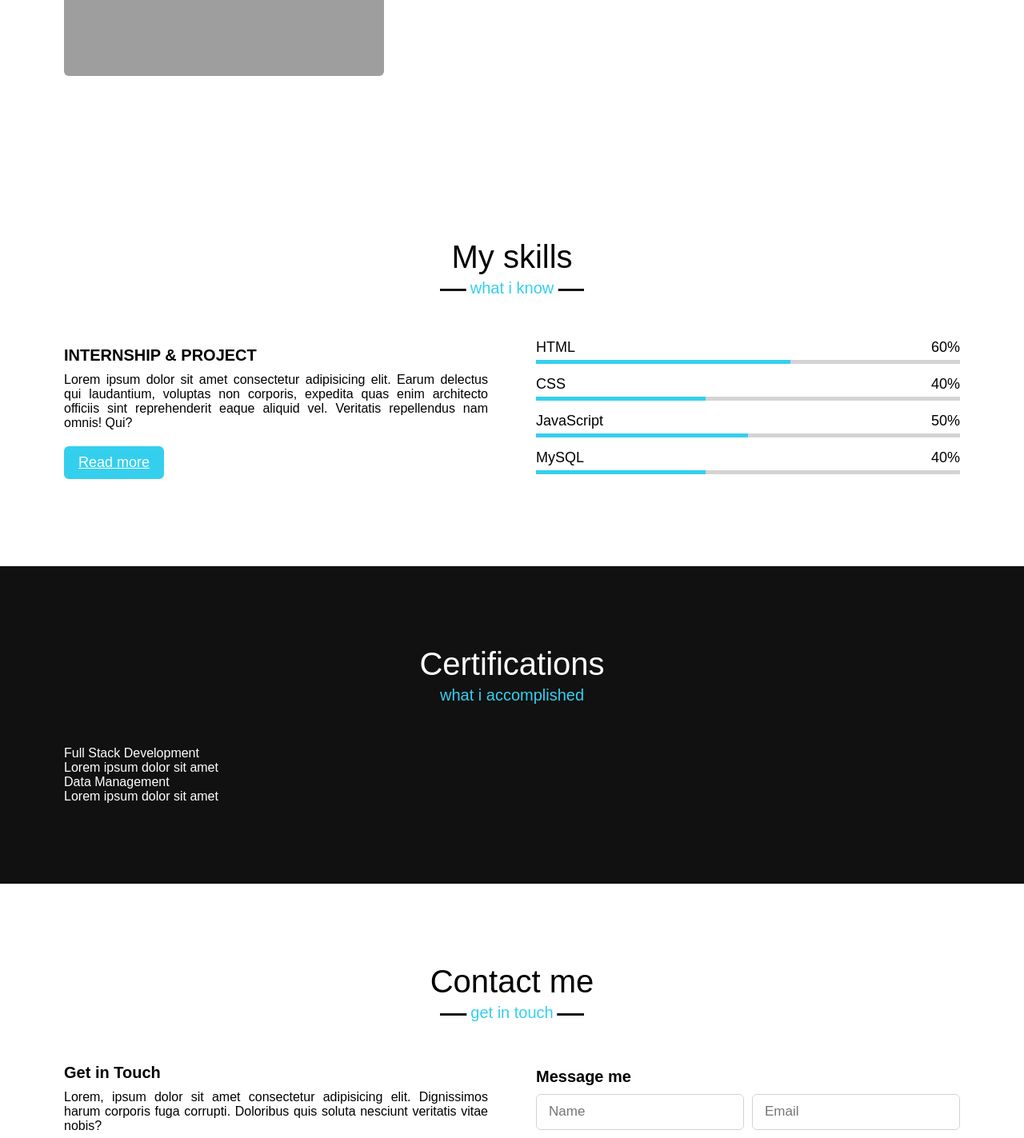
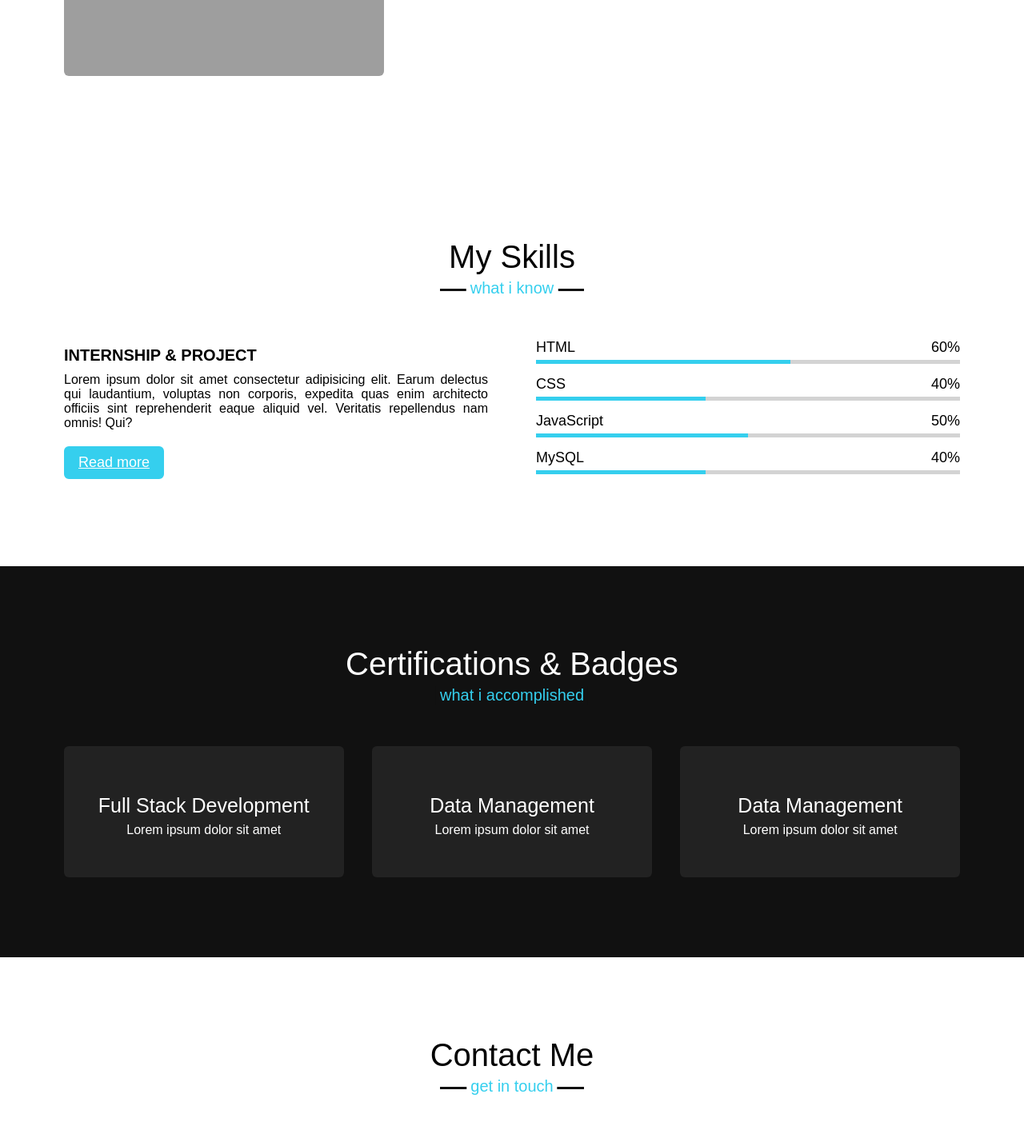
Before and after one commit to NazihahMN/Portfolio, a React (Create React App) app in the folder nazihahportfolio/: page / in a window 1280 px wide. Shown: the part 1330-2753 px from the top of the page at 80% size. Built offline with nearby package versions, Linux system fonts and the light colour scheme; grey boxes are pictures that could not be loaded.

Commit message:
badges&certs pending upload

```diff
--- a/nazihahportfolio/src/App.js
+++ b/nazihahportfolio/src/App.js
@@ -34,7 +34,7 @@ function App() {
 
     <section className="about" id="about">
         <div className="max-width">
-            <h2 className="title">About me</h2>
+            <h2 className="title">About Me</h2>
             <div className="about-content">
                 <div className="column left">
                     <img src="images/profile-1.jpg" alt=""/>
@@ -49,7 +49,7 @@ function App() {
 
     <section className="skills" id="skills">
         <div className="max-width">
-            <h2 className="title">My skills</h2>
+            <h2 className="title">My Skills</h2>
             <div className="skills-content">
                 <div className="column left">
                     <div className="text">INTERNSHIP & PROJECT</div>
@@ -92,27 +92,33 @@ function App() {
 
     <section className="certifications" id="certifications">
         <div className="max-width">
-            <h2 className="title">Certifications</h2>
+            <h2 className="title">Certifications & Badges</h2>
+            <div className="cert-content">
             <div className="card">
                 <div className="box">
-                    <i className="fas fa-laptop-code"></i>
                     <div className="text">Full Stack Development</div>
                     <p>Lorem ipsum dolor sit amet</p>
                 </div>
             </div>
             <div className="card">
                 <div className="box">
-                    <i className="fas fa-code"></i>
                     <div className="text">Data Management</div>
                     <p>Lorem ipsum dolor sit amet</p>
                 </div>
+            </div>
+            <div className="card">
+                <div className="box">
+                    <div className="text">Data Management</div>
+                    <p>Lorem ipsum dolor sit amet</p>
+                </div>
+            </div>
             </div>
         </div>
     </section>
 
     <section className="contact" id="contact">
         <div className="max-width">
-            <h2 className="title">Contact me</h2>
+            <h2 className="title">Contact Me</h2>
             <div className="contact-content">
                 <div className="column left">
                     <div className="text">Get in Touch</div>
@@ -142,14 +148,14 @@ function App() {
                     </div>
                 </div>
                 <div className="column right">
-                    <div className="text">Message me</div>
+                    <div className="text">Message Me</div>
                     <form action="https://formspree.io/f/xzbokjqb" method="POST">
                         <div className="fields">
                         <div className="field name">
-                        <input type="text" name="Name" placeholder="Name" required/>
+                        <input type="text" name="Name" placeholder="Your Name" required/>
                         </div>
                         <div className="field email">
-                        <input type="email" name="Email" placeholder="Email" required/>
+                        <input type="email" name="Email" placeholder="Your Email" required/>
                         </div>
                         </div>
                         <div className="field">
```
